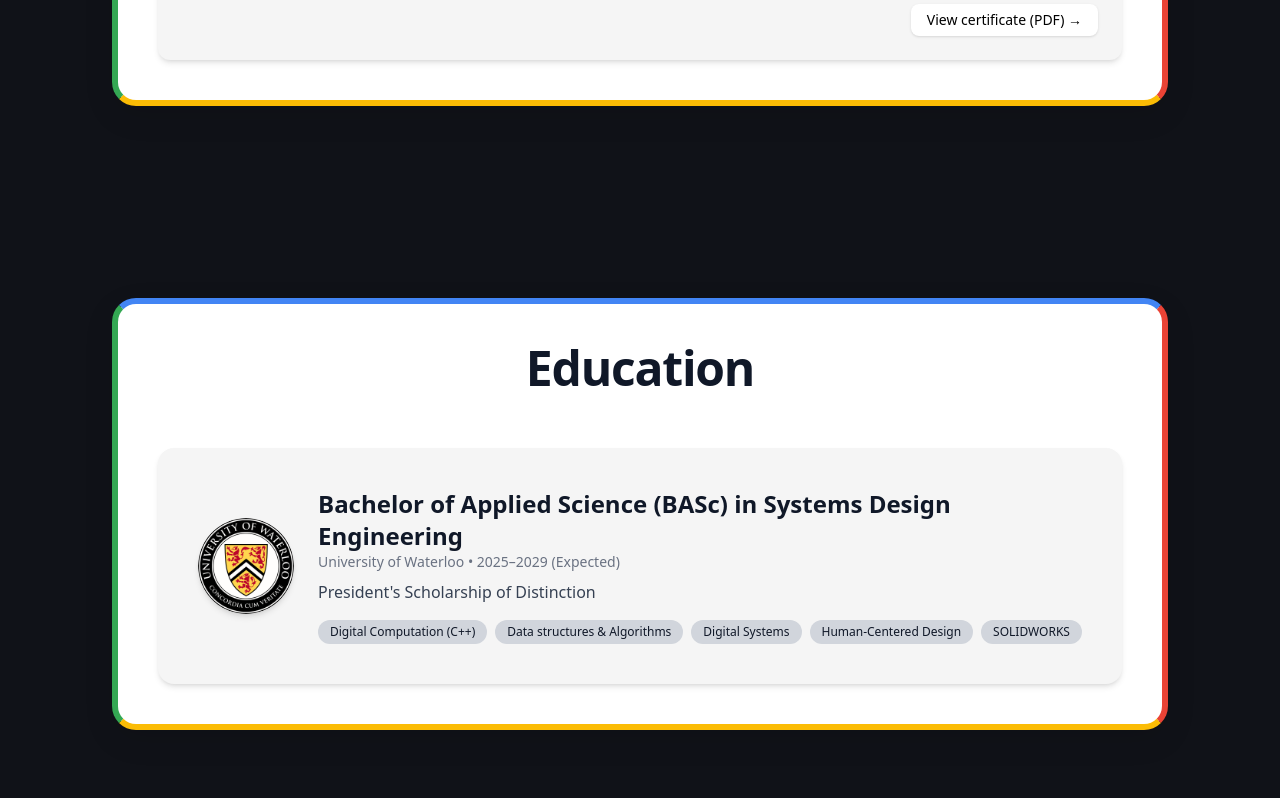
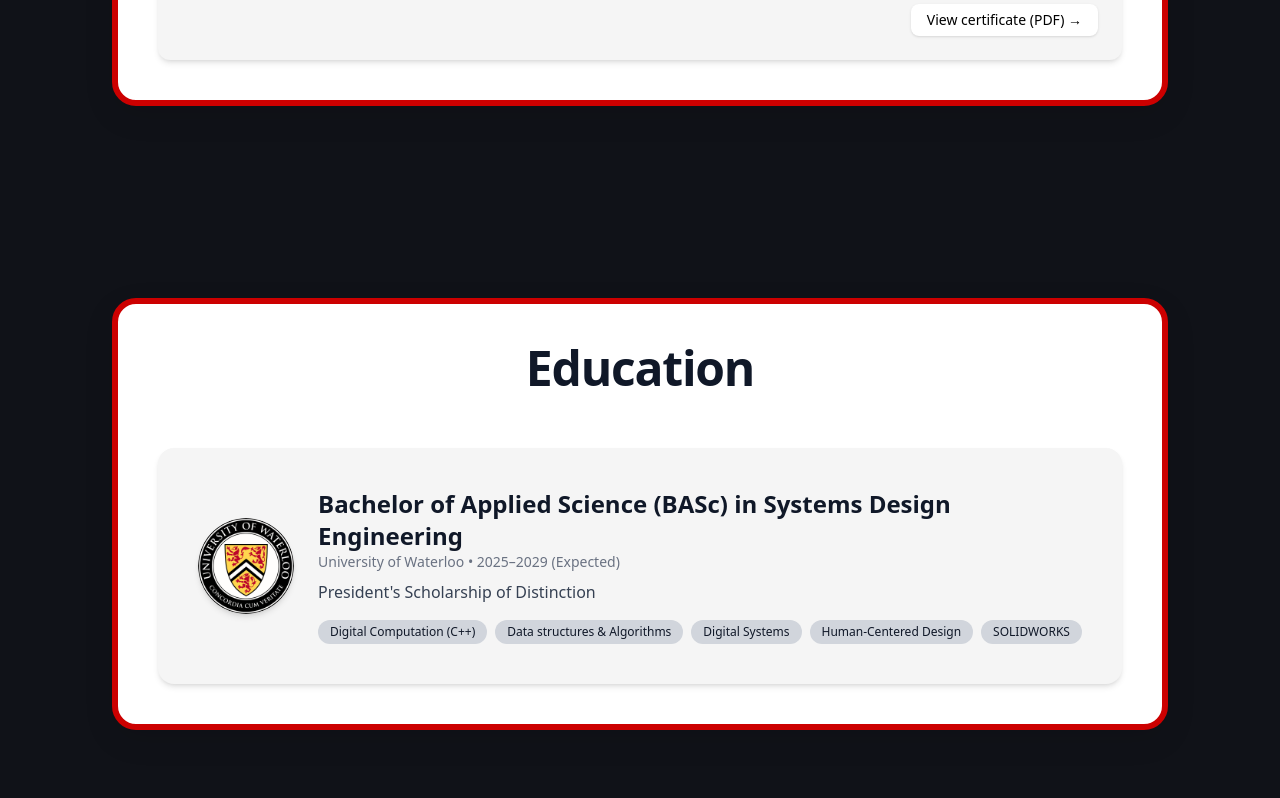
Before and after one commit to shreeyadc/shreeyadc.github.io, a Next.js app: page / in a window 1280 px wide. Shown: the part 5159-5957 px from the top of the page. Built offline with nearby package versions, Linux system fonts and the light colour scheme.

Commit message:
border updates

```diff
--- a/components/eduexp.tsx
+++ b/components/eduexp.tsx
@@ -10,10 +10,7 @@ const ExperienceSection = () => {
       <div
         className="w-full rounded-3xl bg-white shadow-[0_10px_30px_rgba(0,0,0,0.1)] transition-all duration-300 hover:scale-101 transition-all duration-300"
         style={{
-          borderTop: '6px solid #4285F4',
-          borderRight: '6px solid #EA4335',
-          borderBottom: '6px solid #FBBC05',
-          borderLeft: '6px solid #34A853',
+          border: '6px solid #CC0000'
         }}
       >
         <div className="p-6 sm:p-10">
@@ -89,10 +86,7 @@ const EducationSection = () => {
       <div
         className="w-full rounded-3xl bg-white shadow-[0_10px_30px_rgba(0,0,0,0.1)] hover:scale-101 transition-all duration-300"
         style={{
-          borderTop: '6px solid #4285F4',
-          borderRight: '6px solid #EA4335',
-          borderBottom: '6px solid #FBBC05',
-          borderLeft: '6px solid #34A853',
+          border: '6px solid #CC0000'
         }}
       >
         <div className="p-6 sm:p-10">
--- a/components/particles.tsx
+++ b/components/particles.tsx
@@ -31,7 +31,7 @@ const ParticleBackground = () => {
       mouse.y = e.clientY - rect.top;
     });
 
-    const colors = ["#ffffff", "#ff2b2b"]; // red & white
+    const colors = ["#ffffff", "#CC0000"]; // white & red
 
     class Particle {
       pos: THREE.Vector3;
```
